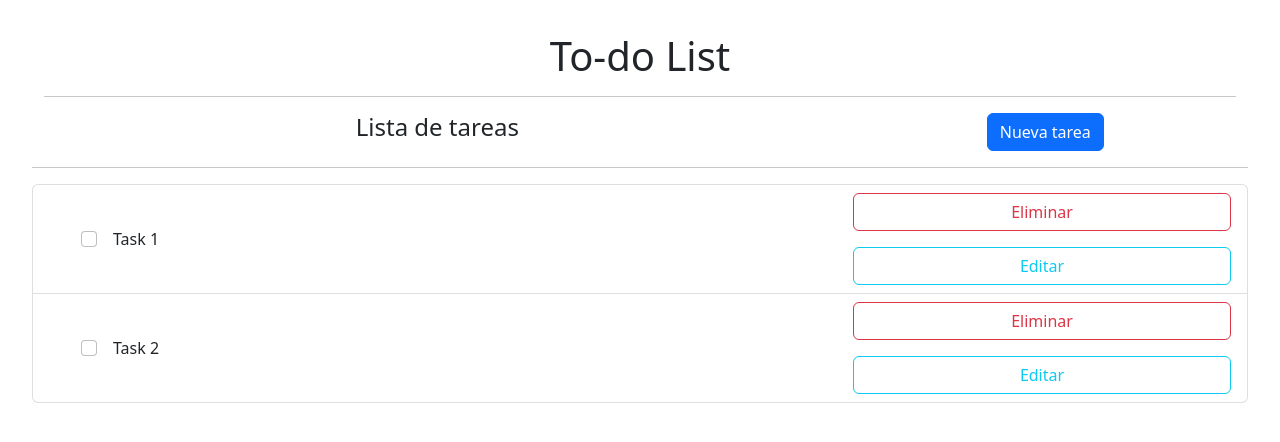
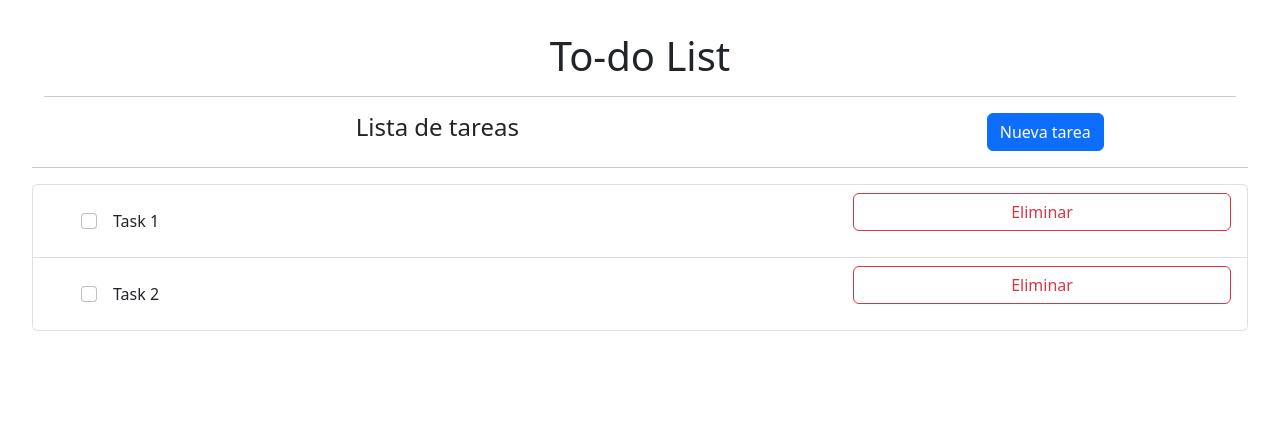
Before and after one commit to cristianhdev/app-todo-list, a React (Vite) app: page / in a window 1280 px wide. Shown: the top 442 px of the page. Built offline with nearby package versions, Linux system fonts and the light colour scheme.

Commit message:
UPDATE: ajustando logica de  botones en TodoListItems

```diff
--- a/src/App.jsx
+++ b/src/App.jsx
@@ -51,13 +51,9 @@ function App() {
   }
 
   const onUpdateItem = (data) => {
-    const itemUpdata = {
-      id: data.id,
-      description: ""
-    }
     dispatch({
       type: "[TODO] update",
-      payload: itemUpdata
+      payload: data
     })
   }
 
--- a/src/components/FormTodoList.jsx
+++ b/src/components/FormTodoList.jsx
@@ -57,6 +57,7 @@ export const FormTodoList = ({ newTodo }) => {
 
 
         <input type="submit" className="btn btn-primary mt-3" data-bs-dismiss="modal" value="GUARDAR" />
+
       </form>
     </>
   )
--- a/src/components/ModalVentanaFormList.jsx
+++ b/src/components/ModalVentanaFormList.jsx
@@ -4,7 +4,7 @@ import { FormTodoList } from './FormTodoList'
 export const ModalVentanaFormList = ({newTodoItem}) => {
     return (
         <>
-            <div class="modal fade" id="exampleModal" tabindex="-1" aria-labelledby="exampleModalLabel" aria-hidden="true">
+            <div className="modal fade" id="exampleModal" tabindex="-1" aria-labelledby="exampleModalLabel" aria-hidden="true">
                 <div className="modal-dialog">
                     <div className="modal-content">
                         <div className="modal-header">
--- a/src/components/TodoListItems.jsx
+++ b/src/components/TodoListItems.jsx
@@ -19,12 +19,13 @@ export const TodoListItems = ({ todo, onCancelTodo, onDoneTodo, onUpdateTodo })
                         <div className="d-grid gap-3">
                             <button
                                 onClick={() => onCancelTodo(todo.id)}
-                                className="btn  btn-outline-danger">
+                                className={`btn btn-outline-danger ${todo.estado ? 'd-none' : 'd-block'}`}>
                                 Eliminar
                             </button>
                             <button
                                 onClick={() => onUpdateTodo(todo.id)}
-                                className="btn btn-outline-info">
+                                className={`btn btn-outline-info ${todo.estado ? 'd-block' : 'd-none'}`}
+                                >
                                 Editar
                             </button>
                         </div>
```
